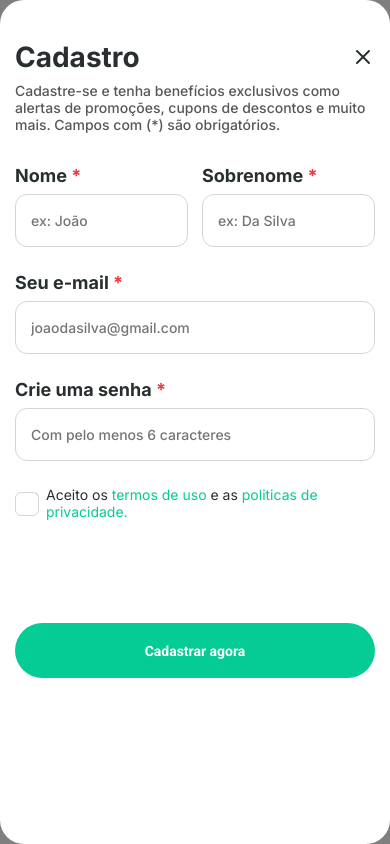
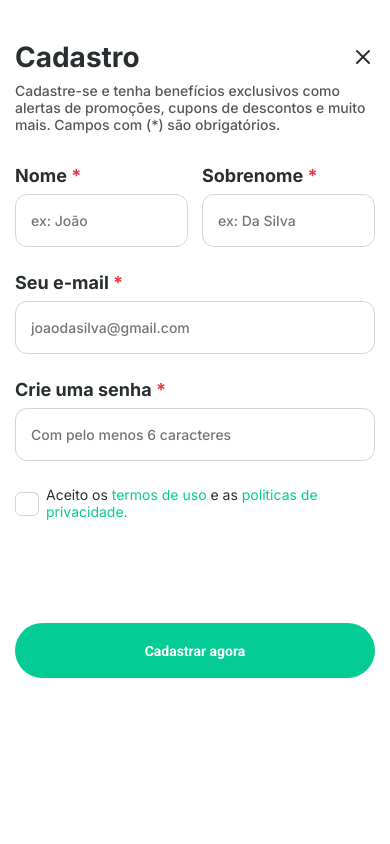
Before and after one commit to bynathan/temrango-client-area, an Angular app: page /client-area in a window 390 px wide. Built offline with nearby package versions, Linux system fonts and the light colour scheme.

Commit message:
Add files via upload

```diff
--- a/src/styles.scss
+++ b/src/styles.scss
@@ -132,6 +132,11 @@ input[type="number"] {
         border-radius: 0 !important;
       }
     }
+    &.register-modal{
+      .modal-content{
+        border-radius: 0;
+      }
+    }
     &.delete-address-modal{
       height: 100vh !important;
       display: flex !important;
```
